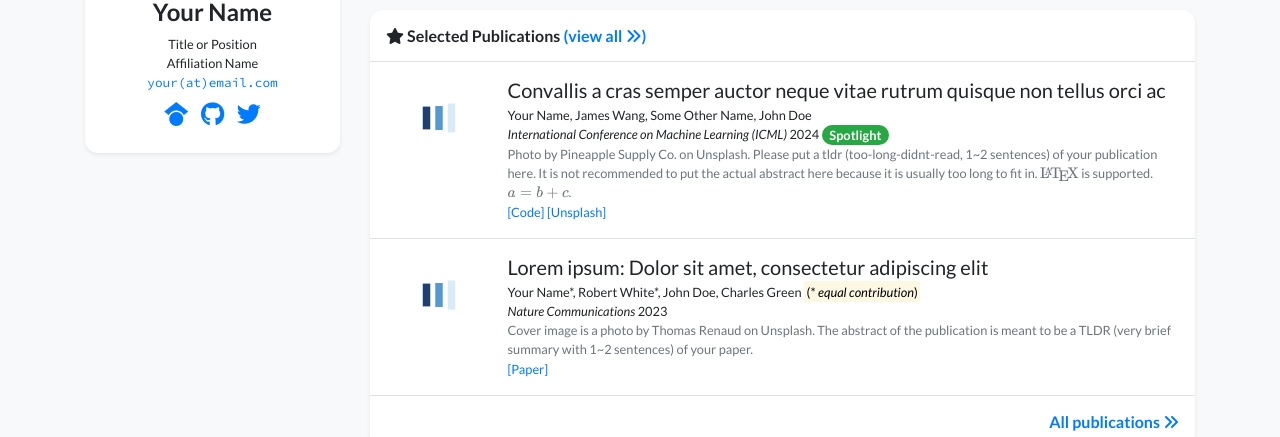
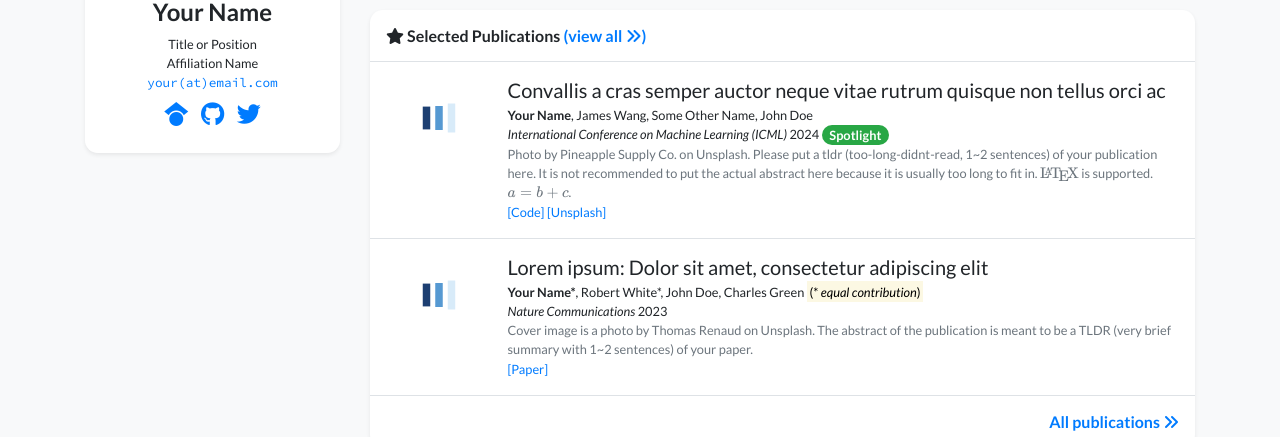
Before and after one commit to DrDiarra/drd.github.io, a Jekyll site: the page built from index.html, in a window 1280 px wide and 900 px high, scrolled down 678 px. Shown: the part 321-758 px from the top of the window. Built offline with Jekyll 4.4.1, drawn with Linux system fonts in a browser that asks for light colours; nearby versions of some CDN libraries; a style sheet for code colours, icons or effects is not loaded; part of the change alters nothing that is shown.

```diff
--- a/_data/authors.yml
+++ b/_data/authors.yml
@@ -1,4 +1,4 @@
-"Dramane Diarra":
+"Your Name":
   bold: true
 
 "Robert White":
```
